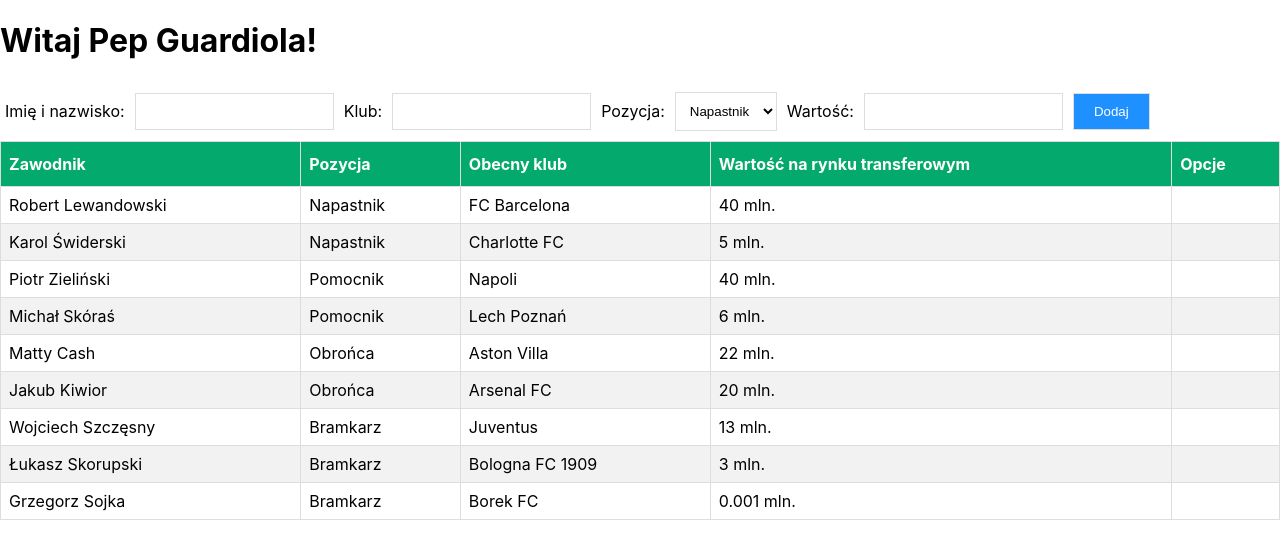
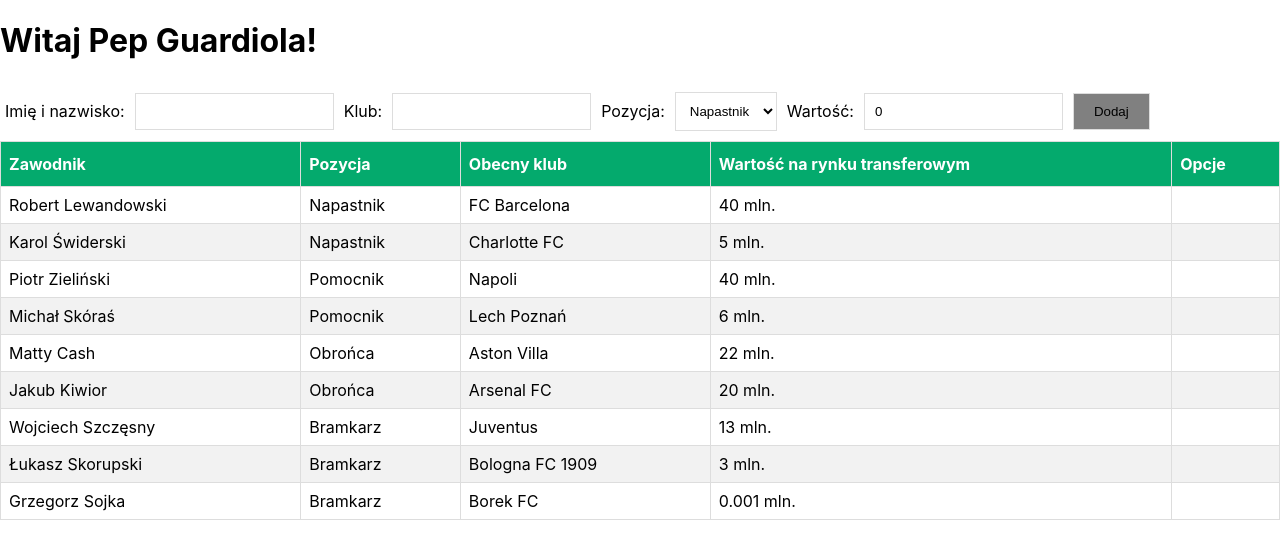
Before and after one commit to khalwa/react-training, a React (Create React App) app: page / in a window 1280 px wide. Shown: the top 558 px of the page. Built offline with nearby package versions, Linux system fonts and the light colour scheme.

Commit message:
Added form validation.

```diff
--- a/src/components/addPlayer/addPlayer.css
+++ b/src/components/addPlayer/addPlayer.css
@@ -33,6 +33,14 @@
     cursor: pointer;
 }
 
+.form-inline button:disabled {
+    padding: 10px 20px;
+    background-color: gray;
+    border: 1px solid #ddd;
+    color: black;
+    cursor: not-allowed;
+}
+
 .form-inline button:hover {
     background-color: royalblue;
 }
--- a/src/components/addPlayer/addPlayer.tsx
+++ b/src/components/addPlayer/addPlayer.tsx
@@ -1,22 +1,34 @@
-import React from "react";
+import React, { useState } from "react";
 import "./addPlayer.css";
 
 export function AddPlayer() {
+    const [name, setName] = useState<string>("");
+    const [club, setClub] = useState<string>("");
+    const [position, setPosition] = useState<string>("Napastnik");
+    const [value, setValue] = useState<number>(0);
+
+    const shouldAddButtonBeDisabled = () => {
+        if(!name || !club || !position || !value) {
+            return true;
+        }
+        return false;
+    }
+
     return (
         <form className="form-inline">
             <label htmlFor="name">Imię i nazwisko:</label>
-            <input type="text" id="name" name="name" />
+            <input type="text" id="name" name="name" value={name} onChange={e => setName(e.target.value)} />
             <label htmlFor="club">Klub:</label>
-            <input type="text" id="club" name="club" />
+            <input type="text" id="club" name="club" value={club} onChange={e => setClub(e.target.value)} />
             <label htmlFor="position">Pozycja:</label>
-            <select id="position" name="position">
+            <select id="position" name="position" value={position} onChange={e => setPosition(e.target.value)}>
                 <option value="Napastnik">Napastnik</option>
                 <option value="Pomocnik">Pomocnik</option>
                 <option value="Obrońca">Obrońca</option>
             </select>
             <label htmlFor="value">Wartość:</label>
-            <input type="number" id="value" name="value" min={0} />
-            <button type="submit">Dodaj</button>
+            <input type="number" id="value" name="value" min={0} value={value} onChange={e => setValue(Number(e.target.value))} />
+            <button type="submit" disabled={shouldAddButtonBeDisabled()}>Dodaj</button>
         </form>
     )
 }
```
